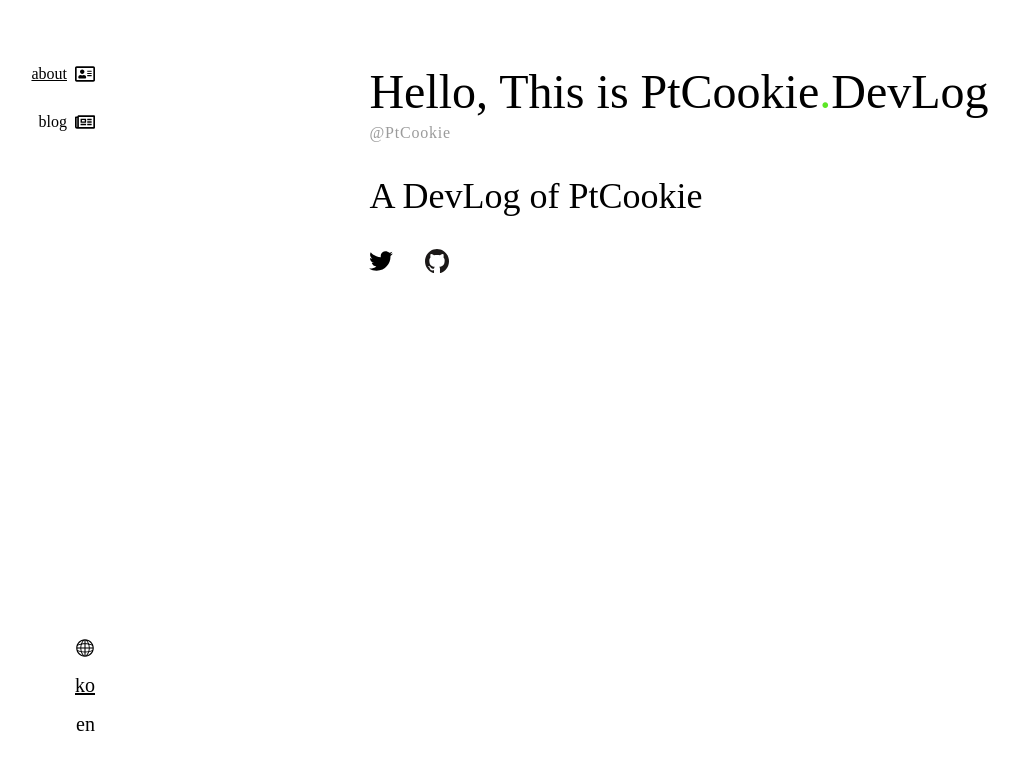
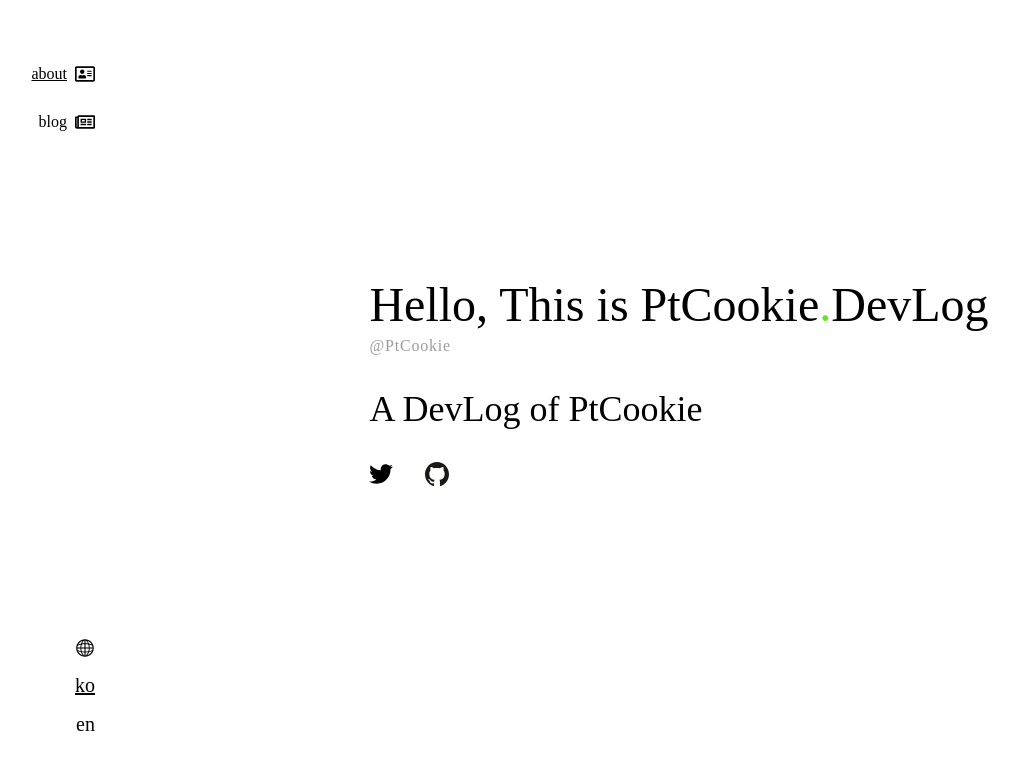
Before and after one commit to PtCookie/DevLog-Legacy, a Next.js app: page / in a window 1280 px wide. Shown: the top 770 px of the page, without its empty margins (17-1036 px from the left). Built offline with nearby package versions, Linux system fonts and the light colour scheme; a web font is replaced by a local one.

Commit message:
refactor(component): Style
Add animation to locale selector on mobile view.
Fix style of Home on desktop view.

```diff
--- a/styles/Components.module.css
+++ b/styles/Components.module.css
@@ -166,6 +166,7 @@
 
     &[data-active='true'] {
         display: flex;
+        animation: fade-in 200ms linear 0s normal forwards;
     }
 
     & li {
@@ -176,3 +177,13 @@
         text-decoration: underline;
     }
 }
+
+@keyframes fade-in {
+    0% {
+        opacity: 0;
+    }
+
+    100% {
+        opacity: 1;
+    }
+}
--- a/styles/Home.module.css
+++ b/styles/Home.module.css
@@ -27,10 +27,6 @@
             font-size: 2.25rem;
         }
     }
-
-    @media (min-width: 769px) {
-        height: 100%;
-    }
 }
 
 .fancy {
```
